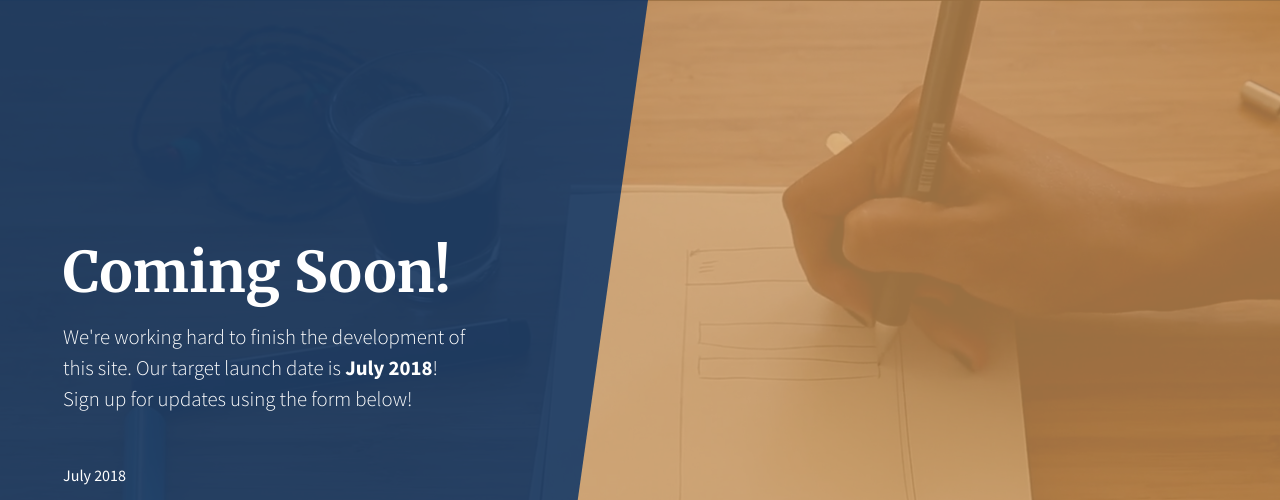
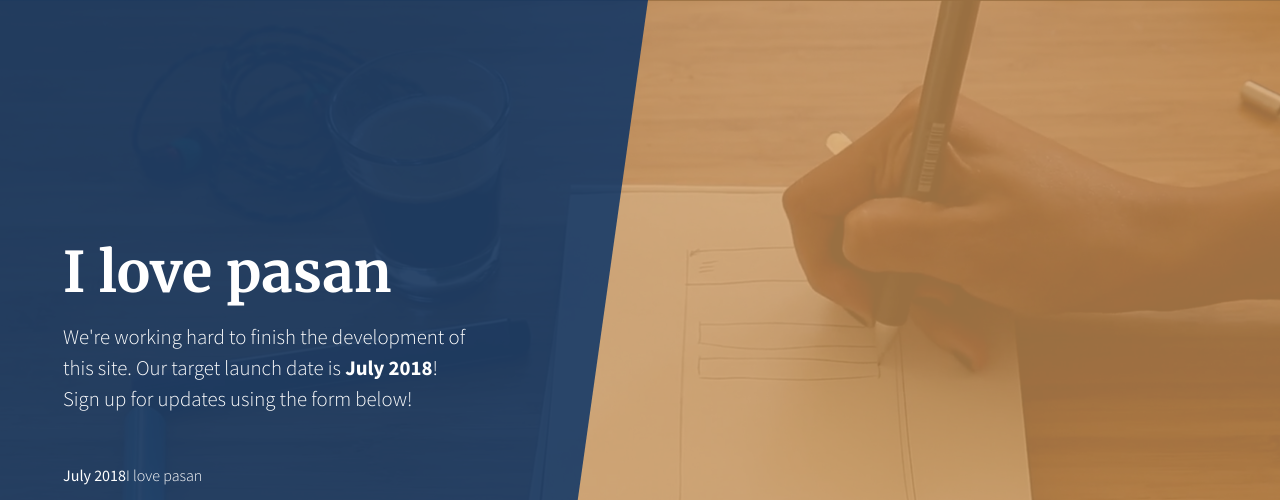
Before and after one commit to ruk91/webPage1, a website: page index.html in a window 1280 px wide. Shown: the top 500 px of the page. Drawn offline with Linux system fonts and the light colour scheme.

Commit message:
Updated again

```diff
--- a/index.html
+++ b/index.html
@@ -33,10 +33,10 @@
         <div class="row h-100">
           <div class="col-12 my-auto">
             <div class="masthead-content text-white py-5 py-md-0">
-              <h1 class="mb-3">Coming Soon!</h1>
+              <h1 class="mb-3">I love pasan</h1>
               <p class="mb-5">We're working hard to finish the development of this site. Our target launch date is
                 <strong>July 2018</strong>! Sign up for updates using the form below!</p>
-                 <strong>July 2018</strong></p>
+                 <strong>July 2018</strong>I love pasan</p>
               <div class="input-group input-group-newsletter">
                 <input type="email" class="form-control" placeholder="Enter email..." aria-label="Enter email..." aria-describedby="basic-addon">
                 <div class="input-group-append">
```
